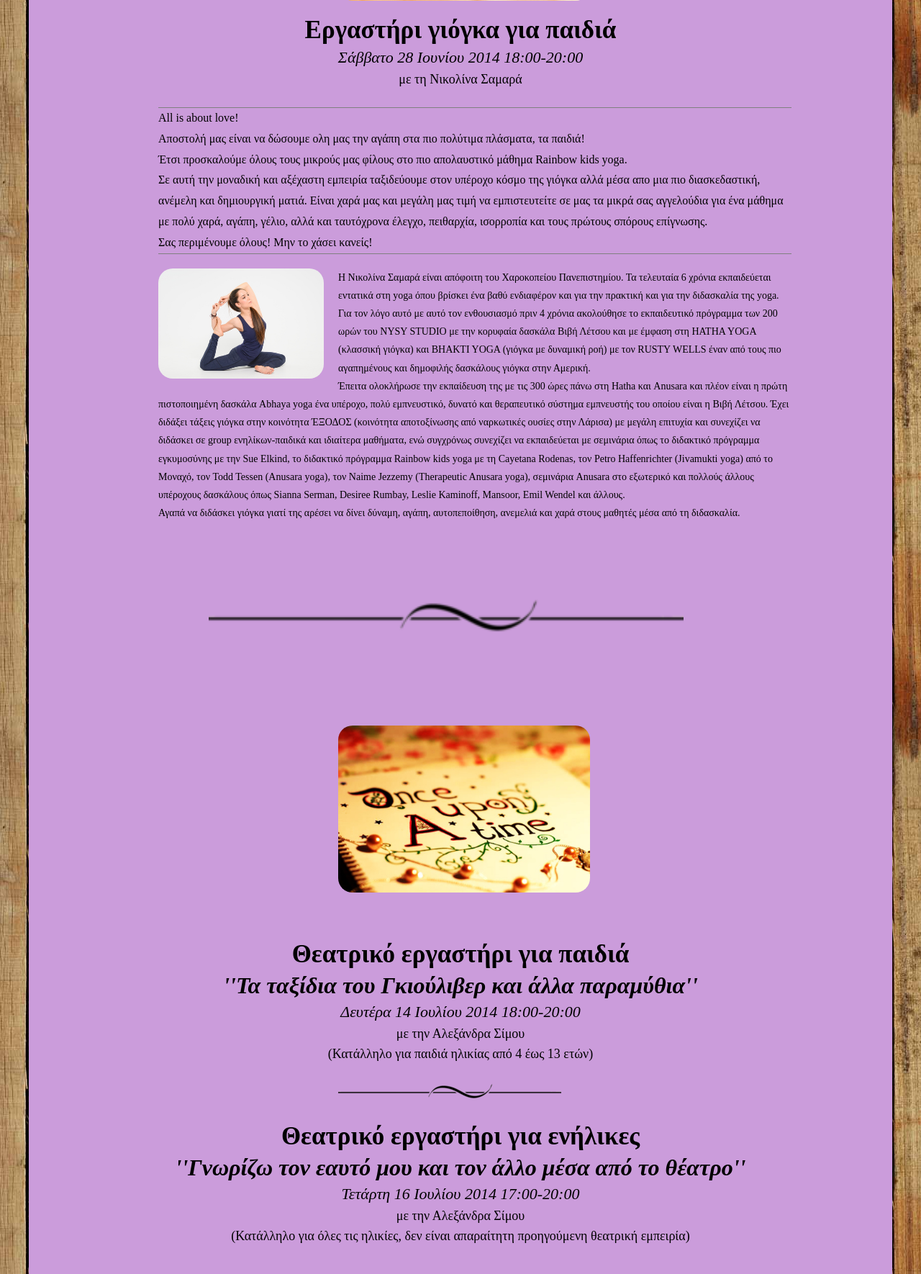
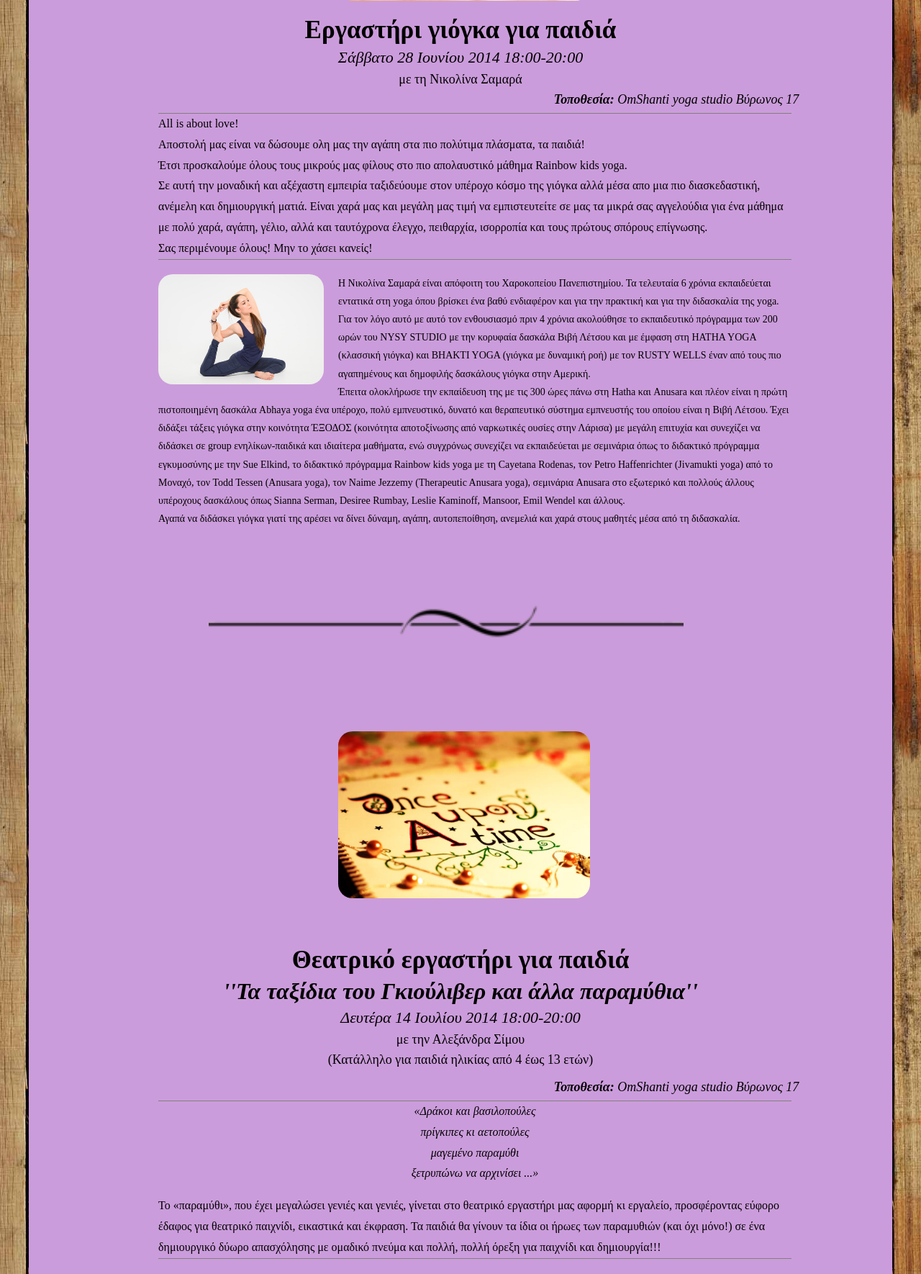
Before and after one commit to jimsiak/omshanti, a PHP site: page /index.php?page=events in a window 1280 px wide. Shown: the part 765-2535 px from the top of the page at 72% size. Run offline with PHP 8.4, Linux system fonts and the light colour scheme.

Commit message:
Forgot to do commit -a before.
Synchronized with www.omshanti.gr

```diff
--- a/pages/events.html
+++ b/pages/events.html
@@ -8,6 +8,7 @@
 		<h1 class="title">Εργαστήρι γιόγκα για παιδιά</h1>
 		<h2 class="date">Σάββατο 28 Ιουνίου 2014 18:00-20:00</h2>
 		<h3 class="teacher">με τη Νικολίνα Σαμαρά</h3>
+		<h3 class="place"><span class="bold_text">Τοποθεσία:</span> OmShanti yoga studio Βύρωνος 17</h3>
 
 		<div class="description">
 		<p>All is about love!</p>
@@ -38,14 +39,35 @@
 		<h2 class="date">Δευτέρα 14 Ιουλίου 2014 18:00-20:00</h2>
 		<h3 class="teacher">με την Αλεξάνδρα Σίμου</h3>
 		<h3 class="suitable_for">(Κατάλληλο για παιδιά ηλικίας από 4 έως 13 ετών)</h3>
+		<h3 class="place"><span class="bold_text">Τοποθεσία:</span> OmShanti yoga studio Βύρωνος 17</h3>
+
+		<div class="description">
+		<p class="quote">«Δράκοι και βασιλοπούλες<br/>
+		    πρίγκιπες κι αετοπούλες<br/>
+		    μαγεμένο παραμύθι<br/>
+		    ξετρυπώνω να αρχινίσει ...»</p><br/>
+		<p>Το «παραμύθι», που έχει μεγαλώσει γενιές και γενιές, γίνεται στο θεατρικό εργαστήρι μας αφορμή κι εργαλείο, προσφέροντας εύφορο έδαφος για θεατρικό παιχνίδι, εικαστικά και έκφραση. Τα παιδιά θα γίνουν τα ίδια οι ήρωες των παραμυθιών (και όχι μόνο!) σε ένα δημιουργικό δύωρο απασχόλησης με ομαδικό πνεύμα και πολλή, πολλή όρεξη για παιχνίδι και δημιουργία!!!</p>
+		</div>
 
 		<img id="simou_divider" src="images/line-divider.png" alt="" />
 
+		<div class="main_img_div">
+		<img class="main_img" src="images/ucla9.jpg" alt="" />
+		</div>
 		<h1 class="title">Θεατρικό εργαστήρι για ενήλικες</h1>
 		<h1 class="subtitle">''Γνωρίζω τον εαυτό μου και τον άλλο μέσα από το θέατρο''</h1>
 		<h2 class="date">Τετάρτη 16 Ιουλίου 2014 17:00-20:00</h2>
 		<h3 class="teacher">με την Αλεξάνδρα Σίμου</h3>
 		<h3 class="suitable_for">(Κατάλληλο για όλες τις ηλικίες, δεν είναι απαραίτητη προηγούμενη θεατρική εμπειρία)</h3>
+		<h3 class="place"><span class="bold_text">Τοποθεσία:</span> OmShanti yoga studio Βύρωνος 17</h3>
+
+		<div class="description">
+		<p class="quote">“Collective creative effort is the root of our kind of art.”</p>
+		<p class="quote stanislav">K.S. Stanislavski</p>
+		<br/>
+
+		<p>«Ένα Όμορφο Πάρε-Δώσε» είναι ο τίτλος από ένα από τα παραμύθια που θα δουλέψουμε με τα παιδιά σας κι ένα όμορφο πάρε-δώσε είναι και το θέατρο. Μέσα από το εργαστήρι μας όσοι δεν έχουν θεατρική εμπειρία θα έχουν την ευκαιρία να κατανοήσουν τη συλλογική προσπάθεια ως βασική αρχή του θεάτρου ενώ όσοι έχουν θα ξαναθυμηθούν αυτό το βασικό αξίωμα που συχνά ο «επαγγελματισμός» το καταστρέφει. ΄Ενα τρίωρο θεατρικών ασκήσεων, αυτοσχεδιασμών σε ζευγάρια κι ομάδες αλλά και παιχνιδιού που θα βοηθήσει τους συμμετέχοντες να καταλάβουν βαθύτερα τον εαυτό τους, να γνωρίσουν τους άλλους, και τελικά...να δημιουργήσουν θέατρο!!</p>
+		</div>
 
 		<br/><br/><br/><br/><br/>
 
--- a/style.css
+++ b/style.css
@@ -54,6 +54,10 @@ table {
 	border-spacing: 0;
 }
 /** END OF RESET CSS **/
+
+span.bold_text {
+	font-weight: bold;
+}
 
 body {
 	margin: 0;
@@ -673,19 +677,35 @@ p.important {
 	font-size: 18px;
 	margin-bottom: 10px;
 }
+#content #events_content div.event_div h3.place {
+	width: 100%;
+	text-align: center;
+	font-size: 18px;
+	margin-left: 300px;
+	margin-bottom: 10px;
+	font-style: italic;
+}
 #content #events_content div.event_div h3.suitable_for {
 	width: 100%;
 	text-align: center;
 	font-size: 18px;
-	margin-bottom: 10px;
+	margin-bottom: 20px;
 }
 #content #events_content div.event_div div.description {
 	width: 80%;
 	margin-left: 130px;
-	margin-top: 30px;
 	border-top: 1px solid grey;
 	border-bottom: 1px solid grey;
 	margin-bottom: 20px;
+}
+#content #events_content div.event_div div.description p.quote {
+	width: 100%;
+	text-align: center;
+	font-style: italic;
+}
+#content #events_content div.event_div div.description p.stanislav {
+	margin-left: 110px;
+	font-style: italic;
 }
 #content #events_content div.event_div div.teacher_bio {
 	width: 80%;
```
